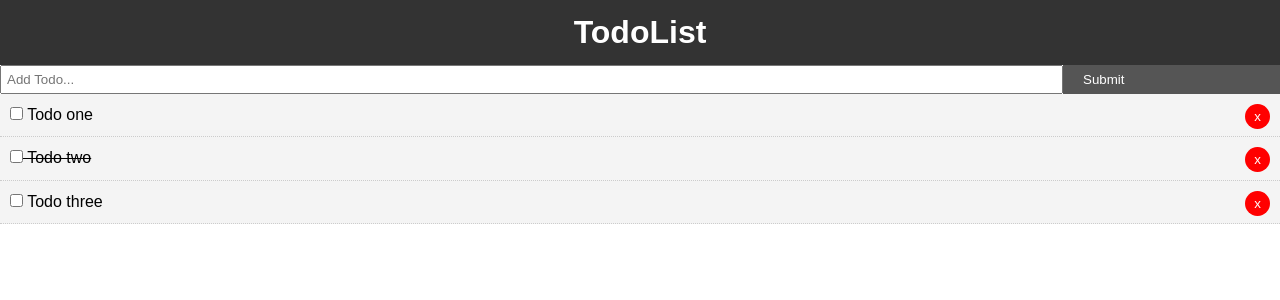
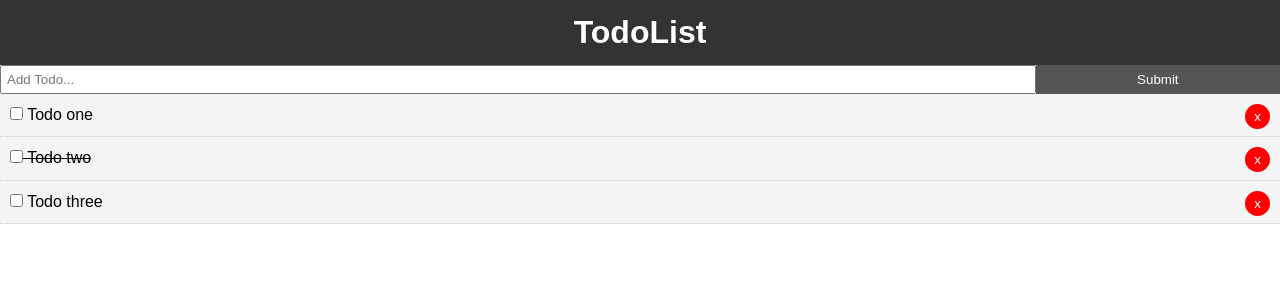
Before and after one commit to hope-miky/todoapp, a Vue app: page / in a window 1280 px wide. Shown: the top 300 px of the page. Built offline with nearby package versions, Linux system fonts and the light colour scheme.

Commit message:
fixed submit bug

```diff
--- a/src/components/Addtodo.vue
+++ b/src/components/Addtodo.vue
@@ -2,7 +2,7 @@
     <div>
         <form @submit="addTodo">
             <input type="text" v-model="tittle" name="tittle"  placeholder="Add Todo...">
-            <input type="sumit" value="Submit" class="btn">
+            <input type="submit" value="Submit" class="btn">
         </form>
     </div>
 </template>
```
